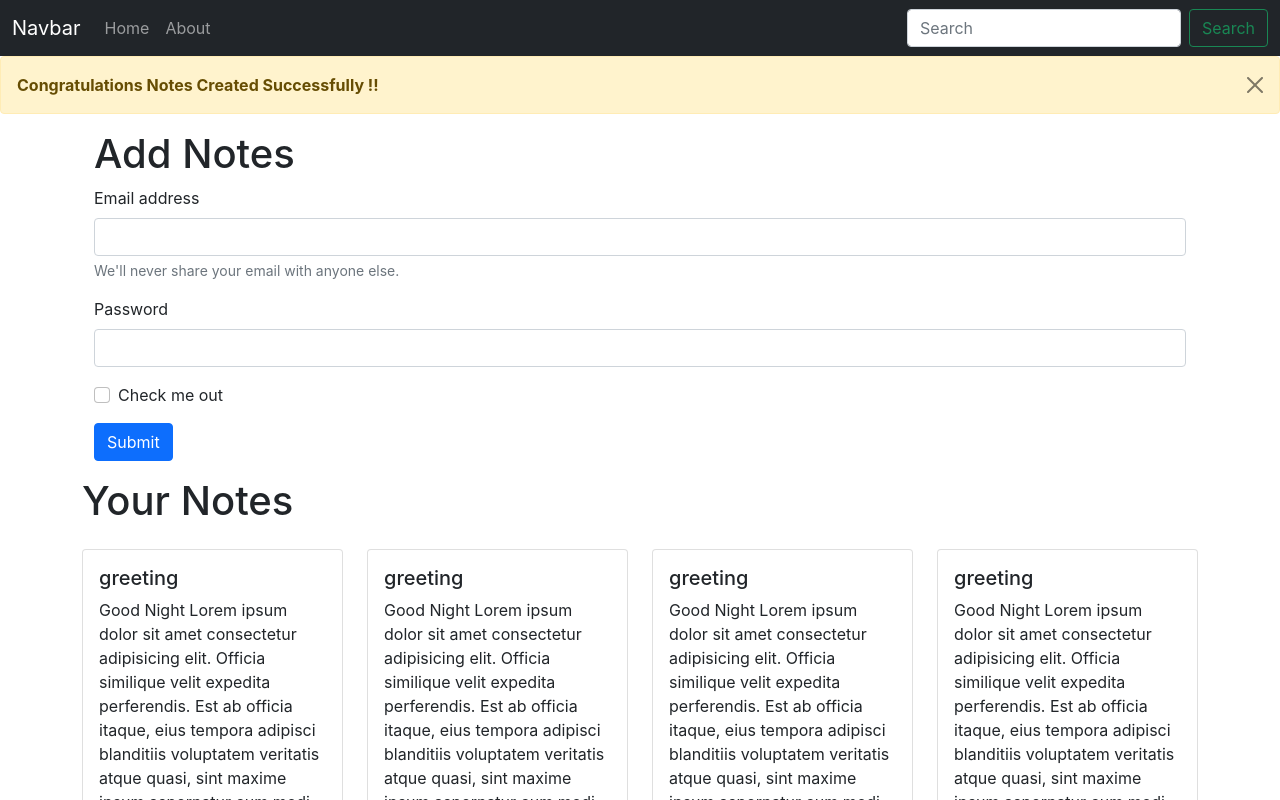
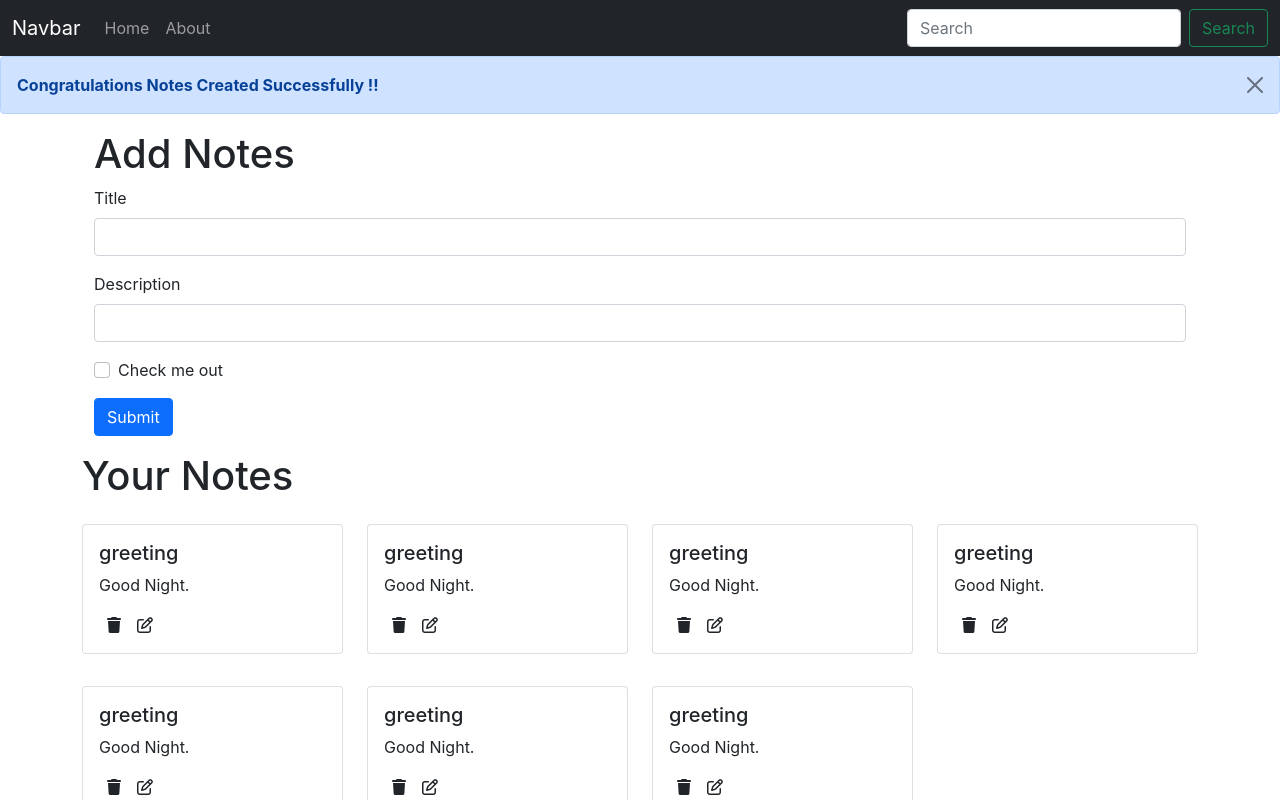
Before and after one commit to VaishnavRaundal1401/note-nimbus, a React (Create React App) app: page / in a window 1280 px wide. Shown: the top 800 px of the page. Built offline with nearby package versions, Linux system fonts and the light colour scheme.

Commit message:
Implementing Add Notes functionality for Client Side

```diff
--- /dev/null
+++ b/src/components/AddNote.js
@@ -0,0 +1,41 @@
+import React, {useContext, useState} from 'react'
+import noteContext from '../context/notes/noteContext'
+
+function AddNote() {
+    const context = useContext(noteContext);
+  const {addNotes} = context;
+
+  const [note, setNote] = useState({title:'', description:'', tag:'Default'})
+
+  const handleClick =(e) =>{
+    e.preventDefault();
+    addNotes(note.title, note.description, note.tag);
+  }
+  const onChange =(e) =>{
+        setNote({...note, [e.target.name]: e.target.value})
+  }
+  return (
+    <div>
+      <div className="container my-3">
+      <h1>Add Notes</h1>
+        <form>
+          <div className="mb-3">
+            <label htmlFor="title" className="form-label">Title</label>
+            <input type="text" className="form-control" id="title" name='title' aria-describedby="emailHelp" onChange={onChange}/>
+          </div>
+          <div className="mb-3">
+            <label htmlFor="description" className="form-label">Description</label>
+            <input type="text" className="form-control" id="description" name='description' onChange={onChange}/>
+          </div>
+          <div className="mb-3 form-check">
+            <input type="checkbox" className="form-check-input" id="exampleCheck1"/>
+            <label className="form-check-label" htmlFor="exampleCheck1">Check me out</label>
+          </div>
+          <button type="submit" className="btn btn-primary" onClick={handleClick} >Submit</button>
+        </form>
+      </div>
+    </div>
+  )
+}
+
+export default AddNote
--- a/src/components/Alert.js
+++ b/src/components/Alert.js
@@ -3,7 +3,7 @@
 function Alert(props) {
   return (
     <div>
-        <div className="alert alert-warning alert-dismissible fade show" role="alert">
+        <div className="alert alert-primary alert-dismissible fade show" role="alert">
             <strong>{props.message}</strong>
             <button type="button" className="btn-close" data-bs-dismiss="alert" aria-label="Close"></button>
         </div>
--- a/src/components/Home.js
+++ b/src/components/Home.js
@@ -5,26 +5,6 @@
 
   return (
     <div>
-      <div className="container my-3">
-      <h1>Add Notes</h1>
-        <form>
-          <div className="mb-3">
-            <label htmlFor="exampleInputEmail1" className="form-label">Email address</label>
-            <input type="email" className="form-control" id="exampleInputEmail1" aria-describedby="emailHelp"/>
-            <div id="emailHelp" className="form-text">We'll never share your email with anyone else.</div>
-          </div>
-          <div className="mb-3">
-            <label htmlFor="exampleInputPassword1" className="form-label">Password</label>
-            <input type="password" className="form-control" id="exampleInputPassword1"/>
-          </div>
-          <div className="mb-3 form-check">
-            <input type="checkbox" className="form-check-input" id="exampleCheck1"/>
-            <label className="form-check-label" htmlFor="exampleCheck1">Check me out</label>
-          </div>
-          <button type="submit" className="btn btn-primary">Submit</button>
-        </form>
-      </div>
-
       <Notes/>
     </div>
   )
--- a/src/components/Notes.js
+++ b/src/components/Notes.js
@@ -2,18 +2,22 @@
 import { useContext } from 'react'
 import noteContext from '../context/notes/noteContext';
 import Notesitem from './Notesitem';
+import AddNote from './AddNote';
 
 function Notes() {
     const context = useContext(noteContext);
     // eslint-disable-next-line
-  const {notes, setNotes} = context;
+  const {notes,addNotes} = context;
   return (
+    <>
+    <AddNote/>
     <div className="row my-3">
         <h1>Your Notes</h1>
         {notes.map((notes) =>{
           return <Notesitem key={notes._id} notes = {notes}/>
         })}
     </div>
+    </>
   )
 }
 
--- a/src/components/Notesitem.js
+++ b/src/components/Notesitem.js
@@ -7,7 +7,7 @@
         <div className="card my-3">
             <div className="card-body">
                 <h5 className="card-title">{notes.title}</h5>
-                <p className="card-text">{notes.description} Lorem ipsum dolor sit amet consectetur adipisicing elit. Officia similique velit expedita perferendis. Est ab officia itaque, eius tempora adipisci blanditiis voluptatem veritatis atque quasi, sint maxime ipsum aspernatur cum modi nesciunt minima suscipit.</p>
+                <p className="card-text">{notes.description}.</p>
                 <i className="fa-solid fa-trash mx-2"></i>
                 <i className="fa-regular fa-pen-to-square mx-2"></i>
             </div>
--- a/src/context/notes/NoteState.js
+++ b/src/context/notes/NoteState.js
@@ -67,10 +67,25 @@
           "__v": 0
         }
       ]
+      //Add a note
+      const addNotes = (title,description,tag) =>{
+        const note = {
+          "_id": "6616fc27edf2acd913c28c59",
+          "user": "660b1bbcc1e5894e0856b168",
+          "title": title,
+          "description":description,
+          "tag": tag,
+          "date": "2024-04-10T20:52:55.343Z",
+          "__v": 0
+        }
+        setNotes(notes.concat(note));
+      }
+      // delete a note
 
+      //update a note
       const [notes, setNotes] = useState(notesInitial);
     return(
-        <NoteContext.Provider value={{notes, setNotes}}>
+        <NoteContext.Provider value={{notes, addNotes}}>
             {props.children}
         </NoteContext.Provider>
     )
```
